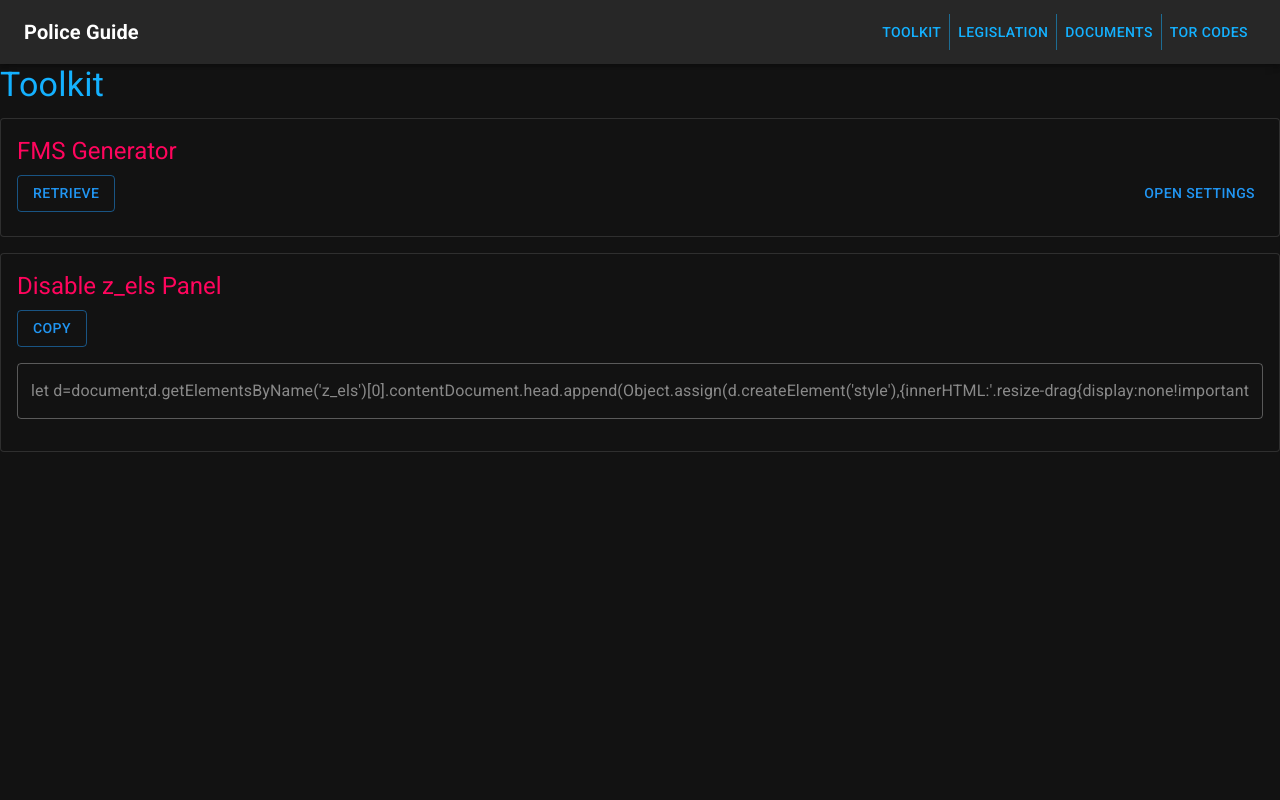
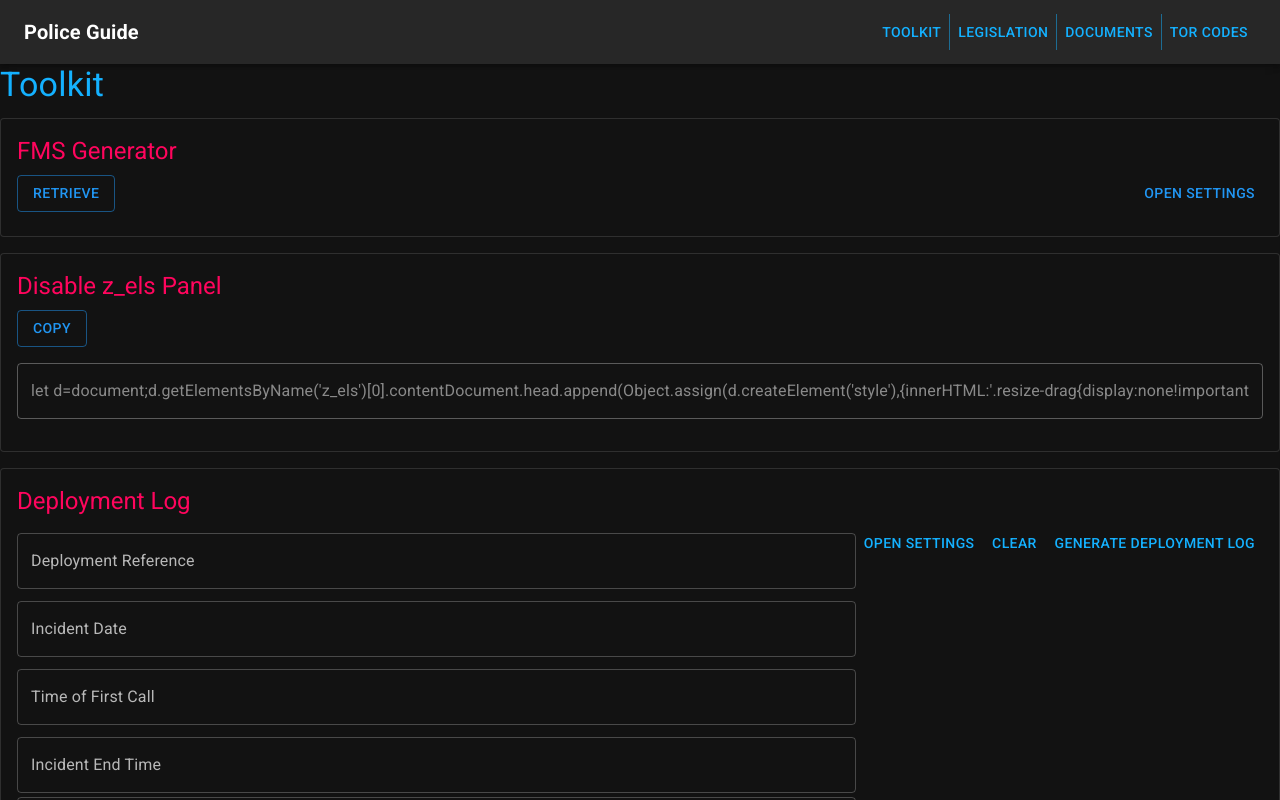
Before and after one commit to O5car1/PoliceGuide, a React (Create React App) app: page /PoliceGuide/toolkit in a window 1280 px wide. Shown: the top 800 px of the page. Built offline with nearby package versions, Linux system fonts and the light colour scheme.

Commit message:
Updated: DeploymentLog

```diff
--- a/src/components/cards/DeploymentLog.tsx
+++ b/src/components/cards/DeploymentLog.tsx
@@ -323,7 +323,7 @@ function DeploymentLog() {
 
     return <Card variant="outlined" sx={{ mb: 2 }}>
         <CardContent>
-            <Typography gutterBottom variant="h5" component="div">
+            <Typography color='secondary' gutterBottom variant='h5' component="div">
                 Deployment Log
             </Typography>
 
@@ -352,7 +352,7 @@ function DeploymentLog() {
                             onChange={(event: React.ChangeEvent<HTMLInputElement>) => setFmsDataRaw(event.target.value)}
                         />
 
-                        <Button sx={{ float: 'right' }} onClick={() => processAndSave()}>Process and save data</Button>
+                        <Button color='info' sx={{ float: 'right' }} onClick={() => processAndSave()}>Process and save data</Button>
                     </Grid>
                     <Grid item xs={6}>
                         <TextField
--- a/src/pages/Toolkit.js
+++ b/src/pages/Toolkit.js
@@ -1,6 +1,7 @@
 import { Box, Typography } from '@mui/material';
 import DisableZELSPanel from '../components/cards/DisableZELSPanel';
 import FMSGenerator from '../components/cards/FMSGenerator.tsx';
+import DeploymentLog from '../components/cards/DeploymentLog.tsx';
 
 const Toolkit = () => {
     return (
@@ -8,6 +9,7 @@ const Toolkit = () => {
             <Typography color='primary' variant="h4" sx={{ paddingBottom: '12px' }}>Toolkit</Typography>
             <FMSGenerator />
             <DisableZELSPanel />
+            <DeploymentLog />
         </Box>
     );
 }
```
